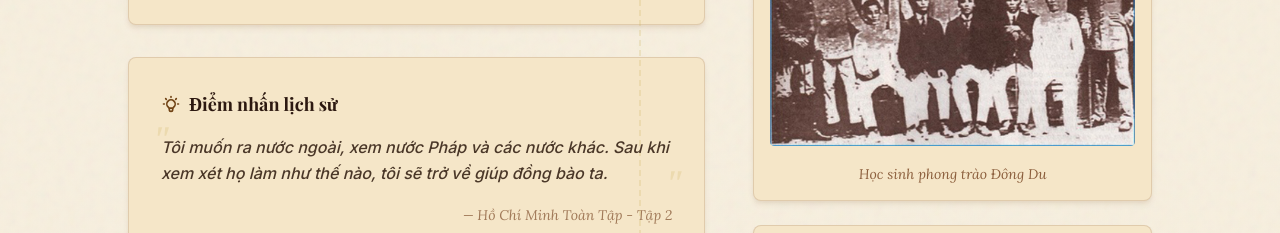
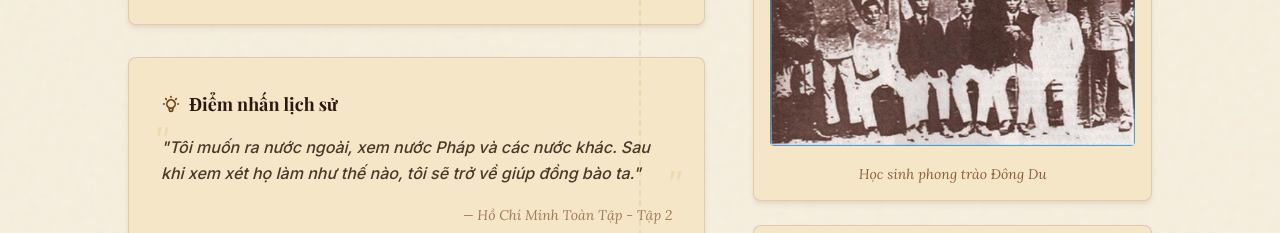
Before and after one commit to wishuponsirius/hcm202-group-6, a React (Vite) app: page / in a window 1280 px wide. Shown: the part 2100-2333 px from the top of the page. Built offline with nearby package versions, Linux system fonts and the light colour scheme; a web font is replaced by a local one.

Commit message:
Add double quotes

```diff
--- a/src/components/HistoricalStation.tsx
+++ b/src/components/HistoricalStation.tsx
@@ -121,7 +121,7 @@ export default function HistoricalStation({ station }: HistoricalStationProps) {
                 {station.analysis.map((paragraph, i) => (
                   <p key={i} className="text-sm md:text-base text-ink-light leading-relaxed font-body italic font-medium relative">
                     <span className="absolute -top-3 -left-2 text-4xl text-gold/20 font-serif leading-none">"</span>
-                    <span className="relative z-10">{paragraph.replace(/^["']|["']$/g, '')}</span>
+                    <span className="relative z-10">{paragraph}</span>
                     <span className="absolute -bottom-4 -right-2 text-4xl text-gold/20 font-serif leading-none">"</span>
                   </p>
                 ))}
```
